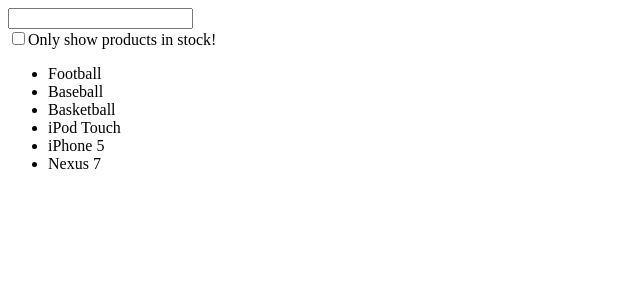
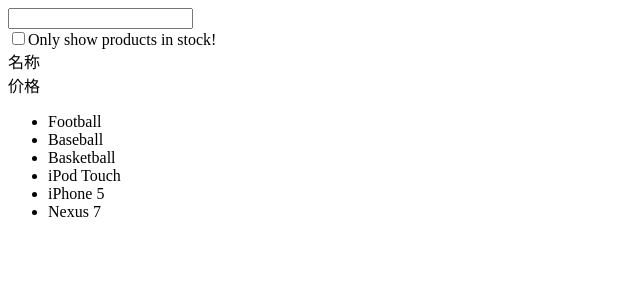
Before and after one commit to always2tate/react-single-page-app, a React app: page / in a window 1280 px wide. Shown: the top 300 px of the page, without its empty margins (0-640 px from the left). Built offline with nearby package versions, Linux system fonts and the light colour scheme.

Commit message:
Creating some components

```diff
--- a/src/app.jsx
+++ b/src/app.jsx
@@ -1,26 +1,21 @@
-import './style.css';
+import './assets/css/style.css';
 import React from 'react';
 import ReactDOM from 'react-dom';
-import SearchBar from './search-bar'
+import SearchBar from './search-bar';
+import ProductTable from './product-table';
 
 class FilterableProductTable extends React.Component {
   render() {
-    let products = this.props.productList.map((item,index) =>
-      <li key={index}>
-        {item.name}
-      </li>
-    );
     return (
       <div>
         <SearchBar/>
-        <ul>{products}</ul>
+        <ProductTable productList={this.props.productList}/>
       </div>
-
     );
   }
 }
 
-var data = [
+let data = [
   {category: "Sporting Goods", price: "$49.99", stocked: true, name: "Football"},
   {category: "Sporting Goods", price: "$9.99", stocked: true, name: "Baseball"},
   {category: "Sporting Goods", price: "$29.99", stocked: false, name: "Basketball"},
--- /dev/null
+++ b/src/assets/css/product-table.css
@@ -0,0 +1,14 @@
+.product-table{
+  display: table;
+  width: 100%;
+}
+
+.product-table .product-table-header{
+  display: table-row;
+  width: 100%;
+}
+
+.product-table .product-table-header .product-title-price{
+  display: table-cell;
+  width: 50%;
+}
--- /dev/null
+++ b/src/assets/css/search-bar.css
@@ -0,0 +1,3 @@
+input[type="search"]{
+  width: 100%;
+}
--- /dev/null
+++ b/src/product-category-row.jsx
@@ -0,0 +1,15 @@
+import React from 'react';
+class ProductCategoryRow  extends React.Component {
+  render() {
+    let products = this.props.products.map((item,index) =>
+      (<li key={index}>
+        {item.name}
+      </li>)
+    );
+    return (
+      <ul>{products}</ul>
+    );
+  }
+}
+
+export default ProductCategoryRow ;
--- /dev/null
+++ b/src/product-table.jsx
@@ -0,0 +1,18 @@
+import './assets/css/product-table';
+import React from 'react';
+import ProductCategoryRow from './product-category-row';
+class ProductTable extends React.Component {
+  render() {
+    return (
+      <div className="product-table">
+        <div className="product-table-header">
+            <div className="product-title-price">名称</div>
+            <div className="product-title-price">价格</div>
+        </div>
+        <ProductCategoryRow products={this.props.productList}/>
+      </div>
+    );
+  }
+}
+
+export default ProductTable;
--- a/src/search-bar.jsx
+++ b/src/search-bar.jsx
@@ -1,11 +1,11 @@
-import './style.css';
+import './assets/css/search-bar'
 import React from 'react';
 class SearchBar extends React.Component {
   render() {
     return (
       <div>
         <div>
-          <input type="search" name="" value=""/>
+          <input type="search" name=""/>
         </div>
         <div>
           <input type="checkbox" name="" value=""/>Only show products in stock!
```
Also changed, not shown: src/assets/css/style.css (renamed from src/style.css).
